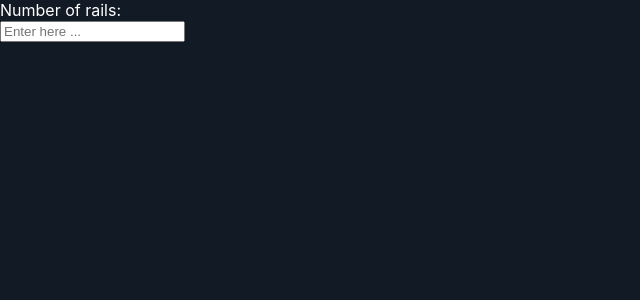
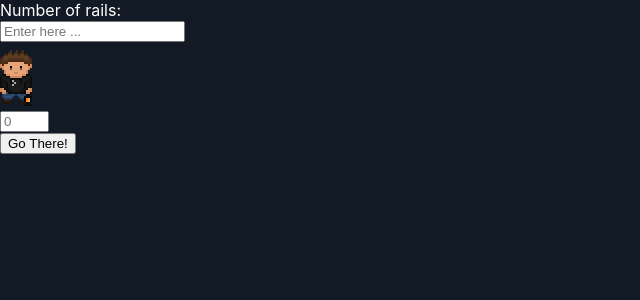
Before and after one commit to MartinMihaylov55/Hogwarts_Hobo_Game, a React (Create React App) app in the folder hhg/: page / in a window 1280 px wide. Shown: the top 300 px of the page, without its empty margins (0-640 px from the left). Built offline with nearby package versions, Linux system fonts and the light colour scheme.

Commit message:
Added player input field and button WIP

```diff
--- a/hhg/src/App.js
+++ b/hhg/src/App.js
@@ -2,12 +2,14 @@ import React, {Fragment} from 'react';
 import logo from './logo.svg';
 import './App.css';
 import Rails from './components/Rails'
+import Player from './components/Player'
 
 
 function App() {
   return (
 	  	<Fragment>
 		  	<Rails />
+			<Player />
 		</Fragment>
 
   );
--- a/hhg/src/components/Player.js
+++ b/hhg/src/components/Player.js
@@ -1,34 +1,27 @@
 import React, { Component } from 'react'
-import ArrowKeysReact from 'arrow-keys-react';
 import PlayerImage from '../assets/dude.png'
 
 export class Player extends Component {
-	ArrowKeysReact.config({
-      left: () => {
-        console.log('left key detected.');
-      },
-      right: () => {
-        console.log('right key detected.');
-      },
-      up: () => {
-        console.log('up key detected.');
-      },
-      down: () => {
-        console.log('down key detected.');
-      }
-    });
     render() {
         return (
-<<<<<<< Updated upstream
-            <div>
-
-=======
-            <div {...ArrowKeysReact.events} tabIndex = "1">
+		<div classname = "PlayerContainer">
+            <div classname = "Dude">
 				<img src = {PlayerImage} alt="" className="img-responsive" />
->>>>>>> Stashed changes
             </div>
+			<div classname = "ControlField">
+				<form>
+				<input
+                        type = "text"
+                        name = "number"
+                        placeholder = "0"
+						size = "3">
+                 </input>
+				</form>
+				<button>Go There!</button>
+			</div>
+		</div>
         )
     }
 }
 
-export default Rails
+export default Player
--- a/hhg/src/components/Rails.js
+++ b/hhg/src/components/Rails.js
@@ -43,7 +43,7 @@ export class Rails extends Component {
     createRail = (num) => {
         let rails = []
         for (let i = 0; i < num; i++) {
-          rails.push(<div>{this.createLine(27)}</div>)
+          rails.push(<div>{this.createLine(22)}</div>)
         }
         console.log(this.state.ids);
         return rails
```
Also changed, not shown: hhg/src/assets/hobo.png (added), hhg/src/assets/traincar.png (added).
